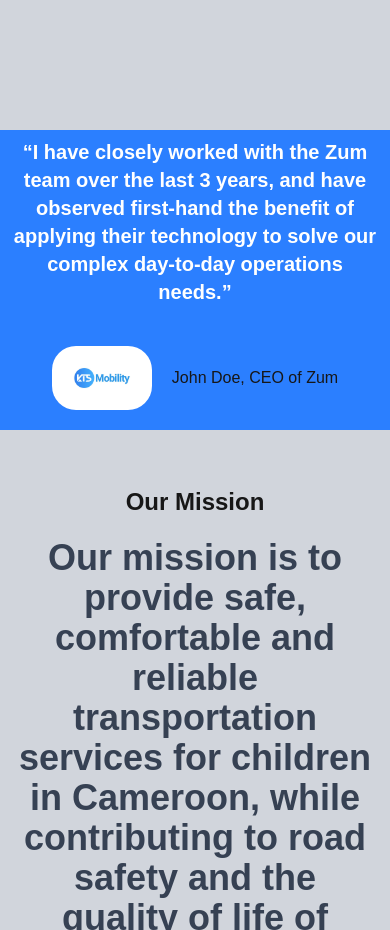
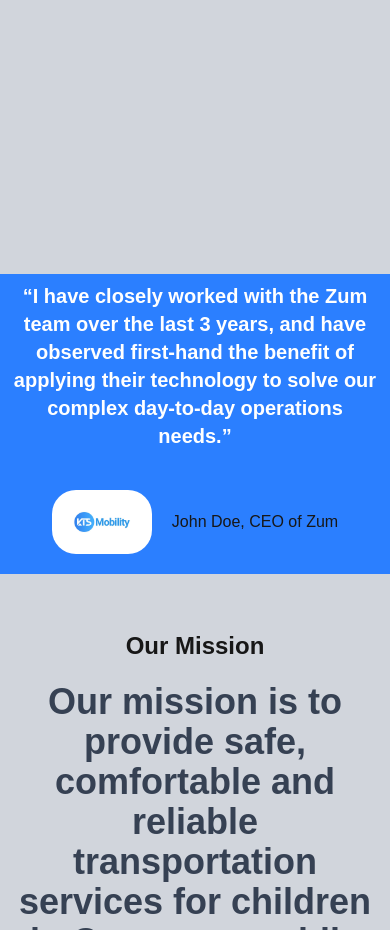
Before and after one commit to tcho98/kts-site-web, a Next.js app: page /company in a window 390 px wide. Shown: the part 3780-4710 px from the top of the page. Built offline with nearby package versions, Linux system fonts and the light colour scheme.

Commit message:
retouche company et experience

```diff
--- a/app/company/page.tsx
+++ b/app/company/page.tsx
@@ -124,7 +124,7 @@ export default function CompanyPage() {
       </div>
       <div
         id="#section3"
-        className="sm:max-w-7xl max-w-md sm:h-[220vh] h-[320vh]  mt-220  mx-auto p-4"
+        className="sm:max-w-7xl max-w-md sm:h-[220vh] h-[330vh]  mt-220  mx-auto p-4"
       >
         {contentBlocks.map((block, idx) => {
           if (block.type === "stats") {
@@ -141,7 +141,7 @@ export default function CompanyPage() {
           }
         })}
       </div>
-      <div className="bg-blue-500 h-[300px] sm:h-[600px] sm:mt-15 mt-30 p-2 sm:p-20">
+      <div className="bg-blue-500 h-[300px] sm:h-[600px] sm:mt-15 mt-45 p-2 sm:p-20">
         <div className="sm:w-2xl mx-auto text-center">
           <h1 className="text-xl sm:text-5xl font-bold text-white">
             “I have closely worked with the Zum team over the last 3 years, and
--- a/app/experience/page.tsx
+++ b/app/experience/page.tsx
@@ -36,7 +36,7 @@ export default function Home() {
           buttonLink="/about"
         />
       </div>
-      <div className="sm:max-w-7xl max-w-md mt-210 sm:mt-230  sm:h-[300vh] h-[500vh] mx-auto p-4">
+      <div className="sm:max-w-7xl max-w-md mt-210 sm:mt-230  sm:h-[290vh] h-[500vh] mx-auto p-4">
         <ContentSectionF items={sections} reverse />
         <div className="bg-gray-500 h-[400px] mt-15 ">
           <h1 className="text-xl sm:text-4xl text-center mt-10 p-10 sm:p-15">
```
